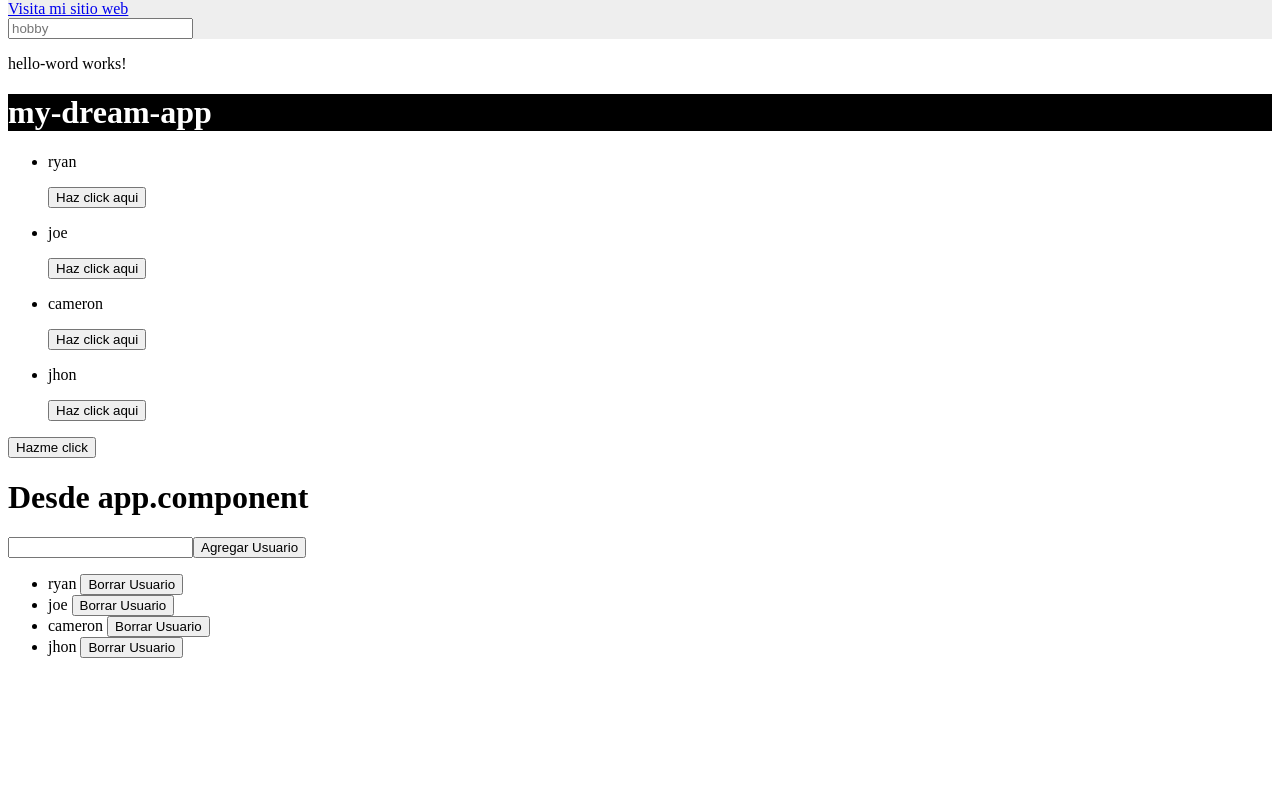
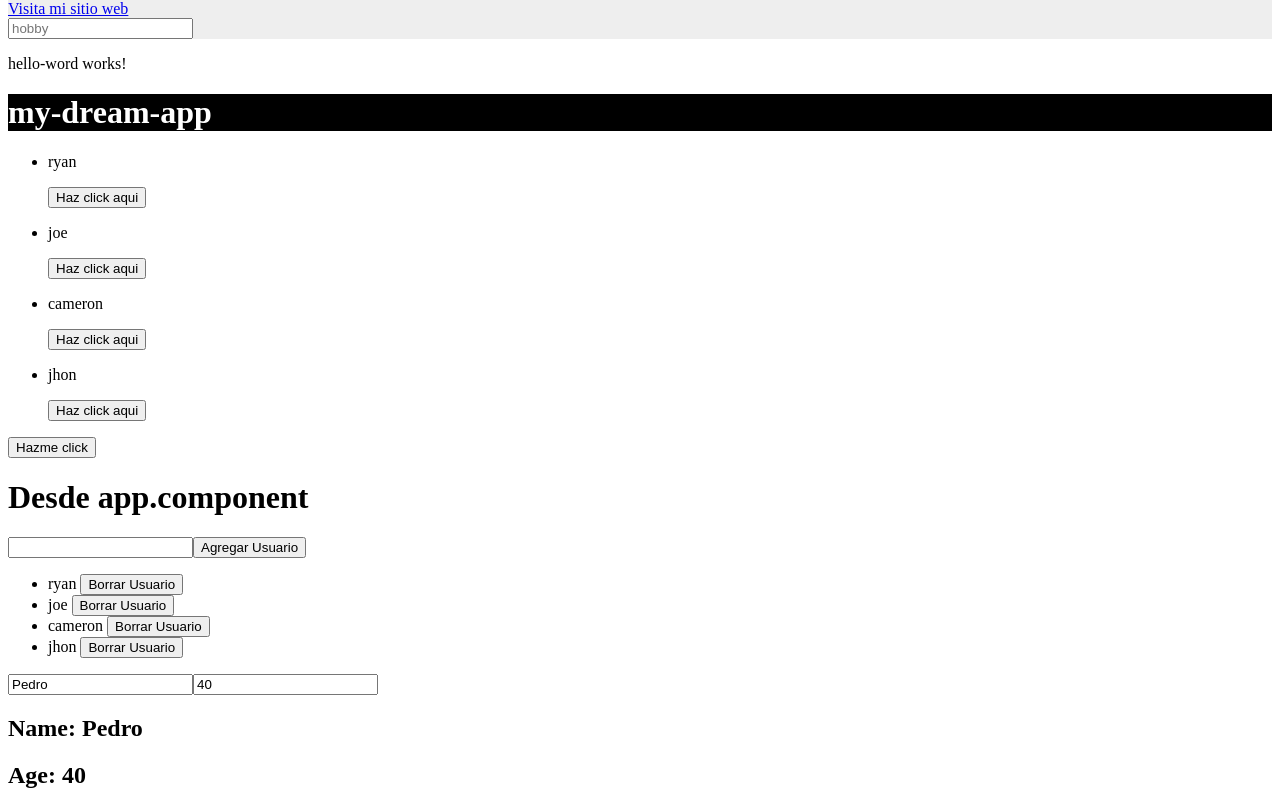
Before and after one commit to PedroSanMac/proyectoAngular, an Angular app in the folder my-dream-app/: page / in a window 1280 px wide. Shown: the part 236-1045 px from the top of the page. Before the commit the page ends 910 px from the top, so only its background shows below. Built offline with nearby package versions, Linux system fonts and the light colour scheme.

Commit message:
Se hizo Databiding

```diff
--- a/my-dream-app/src/app/app.component.html
+++ b/my-dream-app/src/app/app.component.html
@@ -47,3 +47,11 @@
     {{ user }} <button (click)="deleteUser(user)">Borrar Usuario</button>
   </li>
 </ul>
+<div>
+  <form >
+    <input type="text" name='name' [(ngModel)]="name">
+    <input type="text" name='age' [(ngModel)]="age">
+  </form>
+  <h2>Name: {{ name }}</h2>
+  <h2>Age: {{ age }}</h2>
+</div>
--- a/my-dream-app/src/app/app.component.ts
+++ b/my-dream-app/src/app/app.component.ts
@@ -6,12 +6,15 @@
   styleUrls: ['./app.component.css']
 })
 export class AppComponent {
+  name : string = "";
+  age :number = 40;
+
   users = ['ryan','joe','cameron','jhon'];
   activated = false;
 
 
   title = 'my-dream-app';
-  name : string;
+  //name : string;
   email;// = "psanchezm@unsa.edu.pe";
   webpage : string;
   hobbies : string[];
--- a/my-dream-app/src/app/app.module.ts
+++ b/my-dream-app/src/app/app.module.ts
@@ -5,6 +5,7 @@
 import { AppComponent } from './app.component';
 import { HelloWordComponent } from './hello-word/hello-word.component';
 import { UserComponent } from './user/user.component';
+import { FormsModule } from '@angular/forms';
 
 @NgModule({
   declarations: [
@@ -14,7 +15,8 @@
   ],
   imports: [
     BrowserModule,
-    AppRoutingModule
+    AppRoutingModule,
+    FormsModule,
   ],
   providers: [],
   bootstrap: [AppComponent]
```
Also changed, not shown: my-dream-app/src/app/user/user.component.ts (line endings or trailing spaces).
